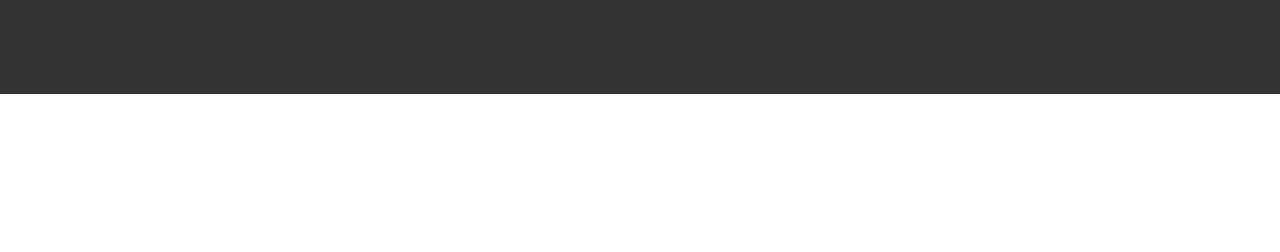
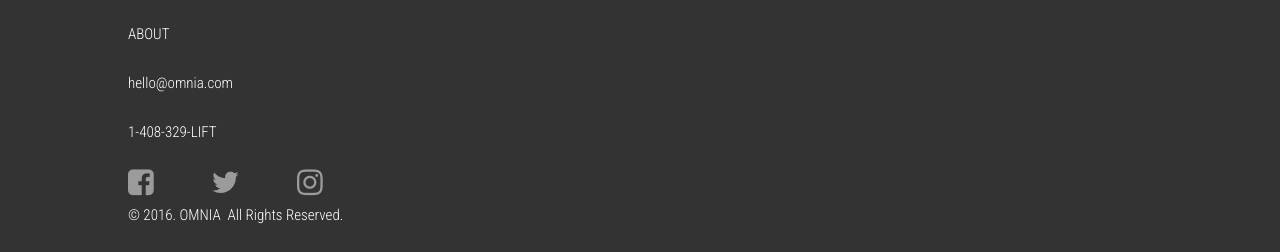
Before and after one commit to bladionlucero/product-showcase, a plain HTML site: page index.html in a window 1280 px wide. Shown: the part 7477-7729 px from the top of the page. Before the commit the page ends 7571 px from the top, so only its background shows below. Drawn offline with nearby package versions, Linux system fonts and the light colour scheme.

Commit message:
more footer changes

```diff
--- a/index.html
+++ b/index.html
@@ -155,27 +155,29 @@
 
         <div class="app-block">
           <div class="app-stores">
-            <img src="assets/images/misc/Appstore.png" class="app-stores">
+            <img src="assets/images/misc/Appstore.png">
           </div>
           <div class="app-stores">
             <img src="assets/images/misc/Playstore.png">
           </div>
         </div>
 
-        <div class="one-half column">
-          <img src="assets/images/omnia_logo.png" alt="omnia logo">
-        </div>
+        <img src="assets/images/omnia_logo.png" alt="omnia logo">
+
         <div class="footer-links one">
           <p>FAQ</p>
           <p>BLOG</p>
           <p>ABOUT</p>
         </div>
+
         <div class="footer-links two">
           <p>hello@omnia.com</p>
           <p>1-408-329-LIFT</p>
         </div>
 
-        <p>© 2016. OMNIA ­ All Rights Reserved.</p>
+        <img src="assets/images/misc/icons.png">
+
+        <p class="copyright">© 2016. OMNIA ­ All Rights Reserved.</p>
 
       </div>
     </div>
--- a/styles/landing.css
+++ b/styles/landing.css
@@ -201,8 +201,3 @@ div.app-stores{
   position: relative;
   padding-top: 150px;
 }
-
-.footer .footer-links {
-  position: absolute;
-  display: table-cell;
-}
```
